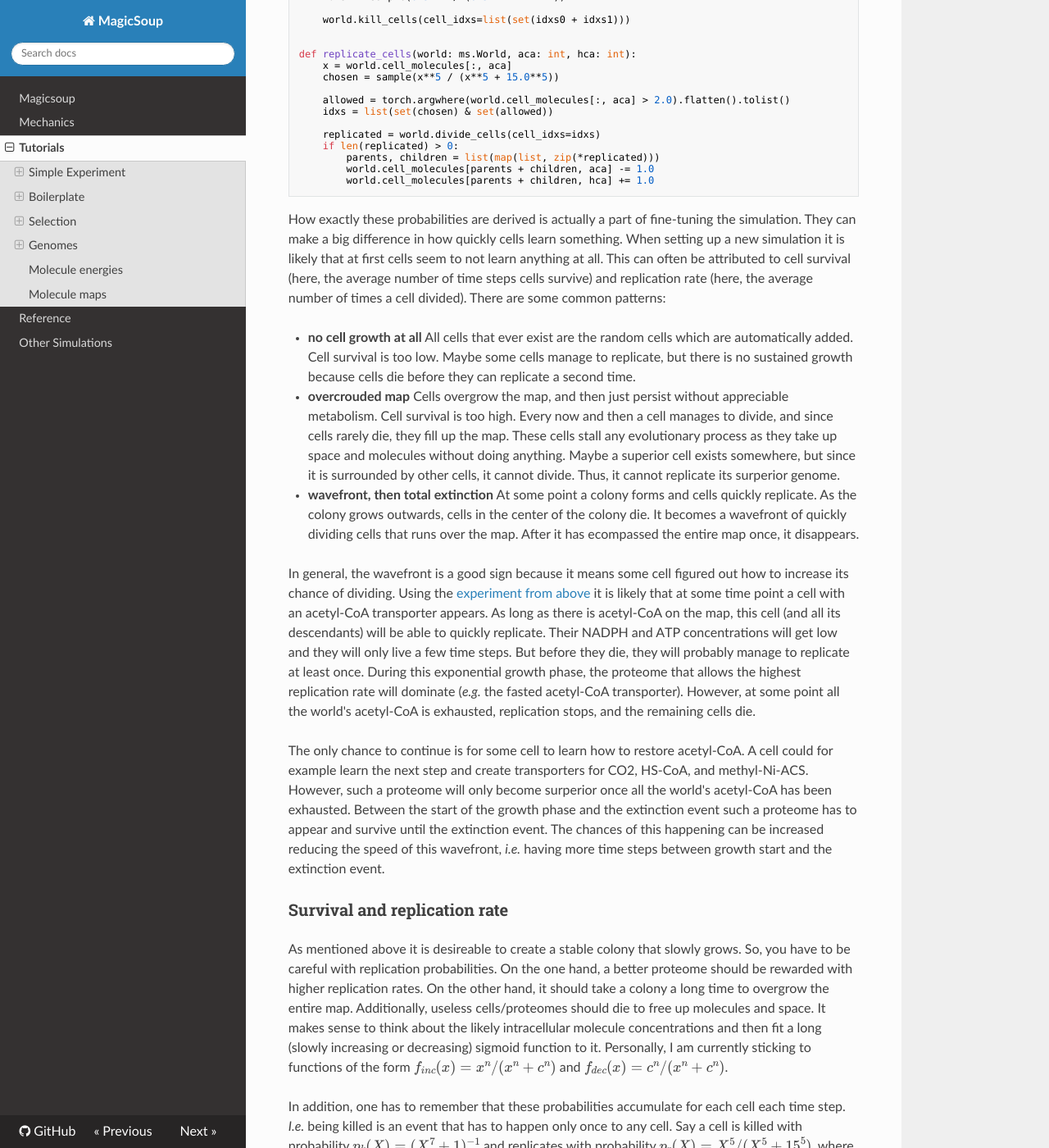
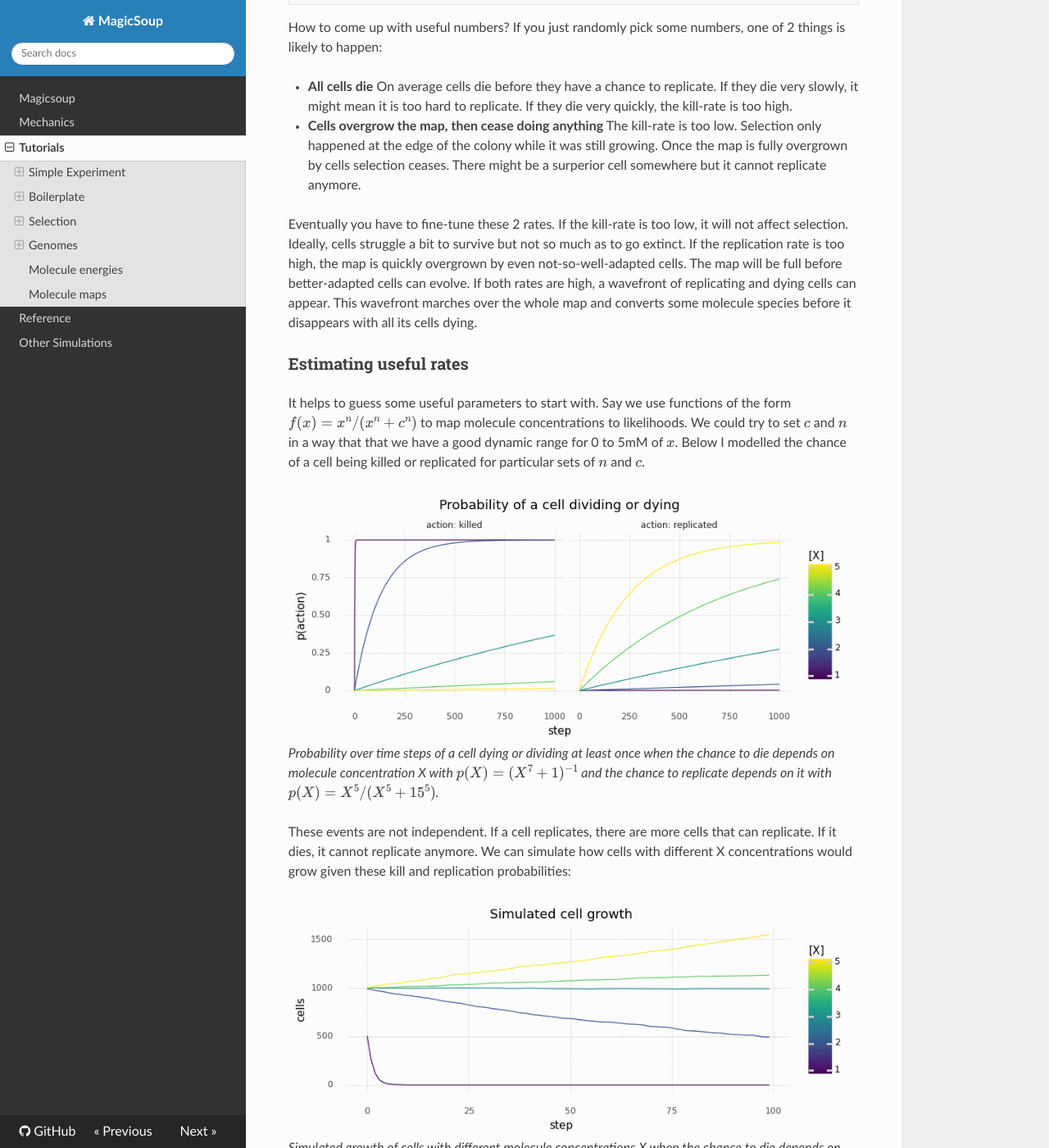
Before and after one commit to mRcSchwering/magic-soup, an MkDocs documentation site: the page built from docs/tutorials.md, in a window 1280 px wide and 1400 px high, scrolled down 9780 px. Shown: the whole window at 82% size. Built offline with MkDocs 1.6.1, drawn with Linux system fonts in a browser that asks for light colours; nearby versions of some CDN libraries; formulas are drawn with MathJax 3; some of the changed text lies outside the part shown.

Commit message:
docs: updated tut

````diff
--- a/docs/tutorials.md
+++ b/docs/tutorials.md
@@ -367,7 +367,7 @@
 ### Monitoring
 
 One nice tool for monitoring an ongoing simulation run is [TensorBoard](https://www.tensorflow.org/tensorboard).
-It's an app that watches a directory of your run and displays logged data as line charts, histograms, images and more.
+It's an app that watches a directory and displays logged data as line charts, histograms, images and more.
 It can be installed from [pipy](https://pypi.org/project/tensorboard/).
 _pytorch_ already includes a `SummaryWriter` that can be used for writing these logging files.
 
@@ -455,7 +455,7 @@
 You can start the app by pointing it at the runs directory `tensorboard --logdir=./runs`.
 
 ![](./img/tensorboard_example.png)
-_Watching 2 scalars and 1 image while the simulation is running_
+_Watching 2 scalars and 1 image while a simulation is running_
 
 ### Parameters
 
@@ -488,21 +488,15 @@
     world = ms.World(chemistry=chemistry)
     ...
 
-    for _ in range(args.n_steps):
+    for _ in range(kwargs["n_steps"]):
         ...
 
 if __name__ == "__main__":
     parser = ArgumentParser()
-    parser.add_argument("--n_steps", default=10_000, type=int)
+    parser.add_argument("--n-steps", default=10_000, type=int)
     parsed_args = parser.parse_args()
-    main(args=parsed_args)
+    main(args=vars(parsed_args))
 ```
-
-Now every run can be started with a diffent `n_steps`, so it makes sense to note
-parameters somewhere when starting a new run.
-Here, I am doing this by just writing `var(args)` to JSON.
-This can also be done with [SummaryWriter.add_hparams](https://pytorch.org/docs/stable/tensorboard.html#torch.utils.tensorboard.writer.SummaryWriter.add_hparams).
-As in the TensorBoard example above I am creating a _runs_ directory with the current date and time.
 
 ### Checkpoints
 
@@ -550,31 +544,24 @@
 
 ## Selection
 
-Replication and survival will guide randomly muated proteomes.
-In the [experiment above](#simple-experiment) I just used some functions to
-derive a probability for killing or replicating cells based on intracellular ATP, NADPH, and acetyl-CoA concentrations.
+As long as surperior cells can create larger populations than inferior ones, they can evolve.
+Surperior here means being able to replicate faster or die slower.
+In the [experiment above](#simple-experiment) we used some functions to
+derive a probability for killing or replicating cells based on intracellular ATP and acetyl-CoA concentrations.
 
 ```python
 def sample(p: torch.Tensor) -> list[int]:
     idxs = torch.argwhere(torch.bernoulli(p))
     return idxs.flatten().tolist()
 
-
-def kill_cells(world: ms.World, atp: int, nadph: int):
-    # low ATP
+def kill_cells(world: ms.World, atp: int):
     x0 = world.cell_molecules[:, atp]
-    idxs0 = sample(0.5**4 / (0.5**4 + x0**4))
-
-    # low NADPH
-    x1 = world.cell_molecules[:, nadph]
-    idxs1 = sample(0.5**4 / (0.5**4 + x1**4))
-
-    world.kill_cells(cell_idxs=list(set(idxs0 + idxs1)))
-
+    idxs = sample(1.0**7 / (1.0**7 + x0**7))
+    world.kill_cells(cell_idxs=idxs)
 
 def replicate_cells(world: ms.World, aca: int, hca: int):
     x = world.cell_molecules[:, aca]
-    chosen = sample(x**5 / (x**5 + 15.0**5))
+    chosen = _sample(x**5 / (x**5 + 15.0**5))
 
     allowed = torch.argwhere(world.cell_molecules[:, aca] > 2.0).flatten().tolist()
     idxs = list(set(chosen) & set(allowed))
@@ -586,139 +573,92 @@
         world.cell_molecules[parents + children, hca] += 1.0
 ```
 
-How exactly these probabilities are derived is actually a part of fine-tuning the simulation.
-They can make a big difference in how quickly cells learn something.
-When setting up a new simulation it is likely that at first cells seem to not learn anything at all.
-This can often be attributed to cell survival (here, the average number of time steps cells survive)
-and replication rate (here, the average number of times a cell divided).
-There are some common patterns:
+How to come up with useful numbers?
+If you just randomly pick some numbers, one of 2 things is likely to happen:
 
-- **no cell growth at all** All cells that ever exist are the random cells which are automatically
-  added. Cell survival is too low. Maybe some cells manage to replicate, but there is no sustained
-  growth because cells die before they can replicate a second time.
-- **overcrouded map** Cells overgrow the map, and then just persist without appreciable
-  metabolism. Cell survival is too high. Every now and then a cell manages to divide, and since cells
-  rarely die, they fill up the map. These cells stall any evolutionary process as they take up space
-  and molecules without doing anything. Maybe a superior cell exists somewhere, but since it is surrounded
-  by other cells, it cannot divide. Thus, it cannot replicate its surperior genome.
-- **wavefront, then total extinction** At some point a colony forms and cells quickly replicate. As the
-  colony grows outwards, cells in the center of the colony die. It becomes a wavefront of quickly
-  dividing cells that runs over the map. After it has ecompassed the entire map once, it disappears.
+- **All cells die** On average cells die before they have a chance to replicate.
+  If they die very slowly, it might mean it is too hard to replicate.
+  If they die very quickly, the kill-rate is too high.
+- **Cells overgrow the map, then cease doing anything** The kill-rate is too low.
+  Selection only happened at the edge of the colony while it was still growing.
+  Once the map is fully overgrown by cells selection ceases.
+  There might be a surperior cell somewhere but it cannot replicate anymore.
 
-In general, the wavefront is a good sign because it means some cell figured out how to increase its chance of dividing.
-Using the [experiment from above](#simple-experiment) it is likely that at some time point
-a cell with an acetyl-CoA transporter appears. As long as there is acetyl-CoA on the map, this cell (and all its descendants)
-will be able to quickly replicate.
-Their NADPH and ATP concentrations will get low and they will only live a few time steps.
-But before they die, they will probably manage to replicate at least once.
-During this exponential growth phase, the proteome that allows the highest replication rate will dominate (_e.g._ the fasted acetyl-CoA transporter).
-However, at some point all the world's acetyl-CoA is exhausted, replication stops, and the remaining cells die.
+Eventually you have to fine-tune these 2 rates.
+If the kill-rate is too low, it will not affect selection.
+Ideally, cells struggle a bit to survive but not so much as to go extinct.
+If the replication rate is too high, the map is quickly overgrown by even not-so-well-adapted cells.
+The map will be full before better-adapted cells can evolve.
+If both rates are high, a wavefront of replicating and dying cells can appear.
+This wavefront marches over the whole map and converts some molecule species before it disappears with all its cells dying.
 
-The only chance to continue is for some cell to learn how to restore acetyl-CoA.
-A cell could for example learn the next step and create transporters for CO2, HS-CoA, and methyl-Ni-ACS.
-However, such a proteome will only become surperior once all the world's acetyl-CoA has been exhausted.
-Between the start of the growth phase and the extinction event such a proteome has to appear and survive until the extinction event.
-The chances of this happening can be increased reducing the speed of this wavefront,
-_i.e._ having more time steps between growth start and the extinction event.
+### Estimating useful rates
 
-### Survival and replication rate
-
-As mentioned above it is desireable to create a stable colony that slowly grows.
-So, you have to be careful with replication probabilities.
-On the one hand, a better proteome should be rewarded with higher replication rates.
-On the other hand, it should take a colony a long time to overgrow the entire map.
-Additionally, useless cells/proteomes should die to free up molecules and space.
-It makes sense to think about the likely intracellular molecule concentrations and then fit a long (slowly increasing or decreasing)
-sigmoid function to it.
-Personally, I am currently sticking to functions of the form $f_{inc}(x) = x^n / (x^n + c^n)$ and $f_{dec}(x) = c^n / (x^n + c^n)$.
-
-In addition, one has to remember that these probabilities accumulate for each cell each time step.
-_I.e._ being killed is an event that has to happen only once to any cell.
-Say a cell is killed with probability $p_k(X) =(X^7 + 1)^{-1}$ and replicates with probability $p_r(X) = X^5 / (X^5 + 15^5)$, where
-X is some hypothetical molecule species.
-The likeliehood that a cell dies or replicates at least once over the course of multiple time steps is shown below for cells with
-different intracellular X concentrations.
+It helps to guess some useful parameters to start with.
+Say we use functions of the form $f(x) = x^n/(x^n + c^n)$ to map molecule concentrations to likelihoods.
+We could try to set $c$ and $n$ in a way that that we have a good dynamic range for 0 to 5mM of $x$.
+Below I modelled the chance of a cell being killed or replicated for particular sets of $n$ and $c$.
 
 ![](img/kill_repl_prob.png)
 _Probability over time steps of a cell dying or dividing at least once when the chance to die depends on molecule concentration X with $p(X) =(X^7 + 1)^{-1}$ and the chance to replicate depends on it with $p(X) = X^5 / (X^5 + 15^5)$._
 
-These two events together influence cells growth.
-If a cell replicates, it increases to overall number of cells.
-If a cell dies, it reduces the overall number of cells, and prohibits this cell from replicating.
+These events are not independent.
+If a cell replicates, there are more cells that can replicate.
+If it dies, it cannot replicate anymore.
 We can simulate how cells with different X concentrations would grow given these kill and replication probabilities:
 
 ![](img/sim_cell_growth.png)
 _Simulated growth of cells with different molecule concentrations X when the chance to die depends on molecule concentration X with $p(X) =(X^7 + 1)^{-1}$ and the chance to replicate depends on it with $p(X) = X^5 / (X^5 + 15^5)$._
 
-It helps to take a look at such a plot in order to see if the chosen probability functions lead to a balanced growth.
-Here, the probability functions would be good if we expect $X \in [1,5]$ and $X \ge 3$ to be a healthy cell.
+### Passaging cells
 
-### Splitting cells
-
-To keep cells in exponential growth phase indefinitely you can split them.
-In this simulation splitting cells would equate to randomly selecting a few cells, creating a new world map,
+To keep cells in exponential growth phase indefinitely you can passage them.
+In this simulation passaging cells would equate to randomly selecting a few cells, creating a new world map,
 then placing these selected cells on the new world map.
 This way the cells have new molecules and open space to grow.
 
-However, the split itself will select for fast replicating cells.
-Let's take the example from above with $p_k(X) =(X^7 + 1)^{-1}$ and $p_r(X) = X^5 / (X^5 + 15^5)$.
-The plot below shows simulated cell growth, where cells were split with different split ratios whenever the total number of cells exeeded 7k.
-Gray areas represent the total number of cells, stacked bar charts show the cell type composition before the split.
+The passage itself will select for cells which are most abundant during the time of the passage.
+Let's take the example from above with kill and replication functions $p_k(X) =(X^7 + 1)^{-1}$ and $p_r(X) = X^5 / (X^5 + 15^5)$.
+The plot below shows simulated cell growth, where cells were passaged with different ratios whenever the total number of cells exeeded 7k.
+Gray areas represent the total number of cells, stacked bar charts show the cell type composition before the passage.
 We have cell types with X concentrations of 3, 4, 5, and 6.
+As you can see all cell types except the fastest growing cell type (with $X=6$) quickly disappear.
 
 ![](img/splitting_cells.png)
 _Simulated growth of cells with different molecule concentrations X when the chance to die depends on molecule concentration X with $p(X) =(X^7 + 1)^{-1}$ and the chance to replicate depends on it with $p(X) = X^5 / (X^5 + 15^5)$. Cells are split at different split ratios whenever they exceed a total count of 7000. Gray area represents total cell count, bars represent cell type composition before the split._
-
-As you can see all cell types except the fastest growing cell type (with $X=5$) quickly disappear.
-Higher split ratios reduce stochastic effects a little bit, but the trend is the same.
-However, this cell type might not be the one that we want.
-_E.g._ $X=5$ might be a cell that just created a very fast acetyl-CoA importer.
-Maybe $X=3$ was a cell type that was able to restore its own acetyl-CoA, but it was filtered out after a few splits.
-
-As long as there is enough acetyl-CoA on the map cells are not pressured into creating their own.
-So, the extinction event from above is not all bad.
-On the one hand, it can give acetyl-CoA-creating cell types a chance.
-On the other hand, it might just erase all of cells.
-
 
 ## Genomes
 
 ### Genome size
 
-In the [experiment above](#simple-experiment) cells were randomly added each round.
+In the [experiment above](#simple-experiment) 1000 cells were initially added.
 They each had a random genome of 500 base pairs length.
 
 ```python
 def add_cells(world: ms.World):
-    dn = 1000 - world.n_cells
-    if dn > 0:
-        genomes = [ms.random_genome(s=500) for _ in range(dn)]
-        world.add_cells(genomes=genomes)
+    genomes = [ms.random_genome(s=500) for _ in range(1000)]
+    world.add_cells(genomes=genomes)
 ```
 
-During the simulation these genomes can become shorter or longer through random mutations.
-But in the beginning it usually takes a few hundred or thousand time steps until a first colony appears.
-This process can be sped up by giving cells larger starting genomes.
+During the simulation these genomes can become shorter or longer because of random mutations.
+If the selection process works (see [Selection](#selection)) cells tend to accumulate new genes.
+The cell profits from new genes more than it does from losing genes.
+It makes sense to introduce another selection function that will penalize cells with too large genomes (e.g. incresing their kill-rate).
+Otherwise cell genomes will become exeecingly large over the course of thousands of steps.
+
 Larger genomes generally produce more proteins.
 But there are also other effects to consider.
-The plot below shows the average number of proteins per genome, domains per protein, and coding nucleotides per nucleotide.
+The plot below shows the average number of proteins per genome, domains per protein, and coding nucleotides per nucleotide
+using default genetics.
 
 ![](img/genome_sizes.png)
 _Distributions for proteins per genome, domains per protein, and coding nucleotides per nucleotide for different genome sizes with domain probability 0.01_
 
-With default settings genomes of size 500 create about 1 to 16 proteins.
-Most of them consist of 1 domain, some have 2 domains.
-Roughly every second nucleotide codes for some domain.
-We know that for some reactions in the Wood-Ljungdahl pathway multiple domains must be energetically coupled in order to work.
-So, it would help if the cell has a chance of recieving a few multi-domain proteins already at the start.
-Additionally, we can see that single nucleotide substitutions in the genome have roughly a 50% chance of changing the proteome.
-If this number is higher, proteomes will vary more but also be more unstable.
-
 ### Other parameters
 
 When [World][magicsoup.world.World] is initialized, it creates a [Genetics][magicsoup.genetics.Genetics] instance.
-This instances carries factories for catalytic, transporer, and regulatory domains.
-These domains map nucleotide sequences to domains and their specifications (see [Mechanics](./mechanics.md) and [Genetics][magicsoup.genetics.Genetics] for details).
+This instances carries the logic of mapping nucleotide sequences to proteomes
+(see [Mechanics](./mechanics.md) and [Genetics][magicsoup.genetics.Genetics] for details).
 By changing the frequency with which nucleotide sequences can encode domains, we can change the composition of genomes.
 By default all 3 domain types are encoded by 6 nucleotides and 1% of all 6-nucleotide sequences encode for 1 of those domain types.
 Below is a plot like above that shows distributions for genomes of size 500 with domain type frequencies of 0.1%, 1% and 10%.
@@ -726,10 +666,10 @@
 ![](img/domain_probs.png)
 _Distributions for proteins per genome, domains per protein, and coding nucleotides per nucleotide for different domain probabilities with genome size 500_
 
-With 10% frequency proteoms of size 500 create 6 to 31 proteins.
+With 10% frequency proteomes of size 500 create 6 to 31 proteins.
 Most of these proteins have 2 or 3 domains, and each nucleotide encodes 2 or 3 domains at the same time.
-This would probably create very complex cells from the start but make it very difficult for them to evolve.
-Every mutation would have an effect on multiple proteins at the same time, and single domain proteins would be difficult to achieve.
+This would probably create very complex cells from the start but make it their genomes very unstable.
+Every mutation would have an effect on multiple proteins at the same time, and single domain proteins would be rare.
 
 In any case, if you want to change [Genetics][magicsoup.genetics.Genetics] for your simulation, you have to create your
 own instance and add it to [World][magicsoup.world.World] after it has been instantiated:
@@ -738,8 +678,6 @@
 world = ms.World(...)
 world.genetics = ms.Genetics(...)
 ```
-
-See the [Genetics reference][magicsoup.genetics.Genetics] for more details.
 
 ## Molecule energies
 
@@ -751,13 +689,13 @@
 ```
 
 In this simulation a chemical reaction is regarded as the decomposition of substrates and the creation of products.
-Whether this reaction will proceed, stall, or turn around is defined by the [Nernst equation](https://en.wikipedia.org/wiki/Nernst_equation).
-_I.e._ the reaction energy together with the world's temperature will define the equilibrium constant of any reaction
-(this is explained in detail in [Mechanics](./mechanics.md)).
+In which direction the reaction will progress is defined by its energy (and the world's temperature).
+There exists an equilibrium at which the reaction effectively stops (this is explained in detail in [Mechanics](./mechanics.md)).
 In the example above $CO2 \rightleftharpoons formiat$ has a reaction energy of 10 kJ/mol and would create a equilibrium constant of roughly 0.02.
 If the reaction energy would have been defined as only 10 J/mol, the equilibrium constant would be almost 1.0.
-So, the range of these energies have a big impact on the equilibrium constants of reactions in the simulations.
-For the plot below, chemistries with energies of around 10 kJ/mol, 100 kJ/mol, and 200 kJ/mol were created and
+
+More examples are shown in the plot below.
+Chemistries with energies of around 10 kJ/mol, 100 kJ/mol, and 200 kJ/mol were created and
 random proteins were generated. The equilibrium constant distributions of reactions catalyzed by these proteins are shown.
 
 ![](img/equilibrium_constants.png)
@@ -772,9 +710,9 @@
 When instantiating [World][magicsoup.world.World] by default all molecule species will added to `world.molecule_map`, normally distributed,
 with an average concentration of 10.
 In the [experiment above](#simple-experiment) this made sense for most molecule species.
-But for energy carriers ATP/ADP and NADPH/NADP, and for the carbon source CO2 we created functions to regularly change these molecule distributions.
+We adjusted concentrations for energy carriers ATP/ADP and NADPH/NADP, and for the carbon source CO2.
 For adding CO2, one could also think of creating gradient like shown below.
-This could for example introduce a spatial dependence for cell growth.
+This could for example introduce a spatial dependence for cell growth or implement a ChemoStat.
 
 ![](img/gradients.png)
 _Molecule species X is added to molecule map and allowed to diffuse  to create a 1D gradient (top) or 2D gradients (bottom)._
@@ -782,8 +720,7 @@
 In the plot above, these gradients were created by adding CO2 to specific pixels on the map, and removing them from other other.
 The gradients emerge through diffusion.
 However, the gradient takes a few hundred steps to reach its equilibrium.
-You can also figure out the equilibrium state and initialize the molecule map with it immediately.
-In this case, care must be taken to use the correct device.
+Care must be taken to use the correct device.
 
 ```python
 n = int(world.map_size / 2)
````
Also changed, not shown: other parts of docs/tutorials.md (+1 -1 lines).
